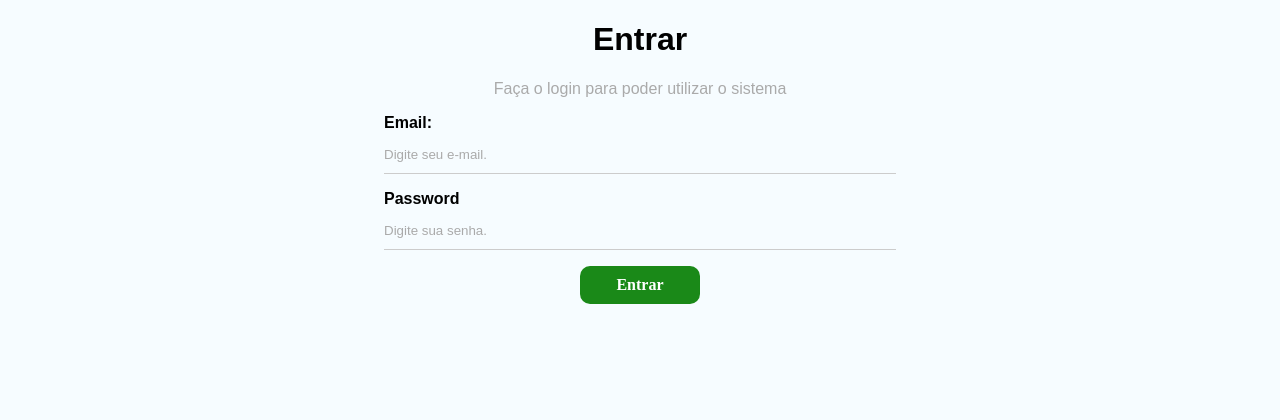
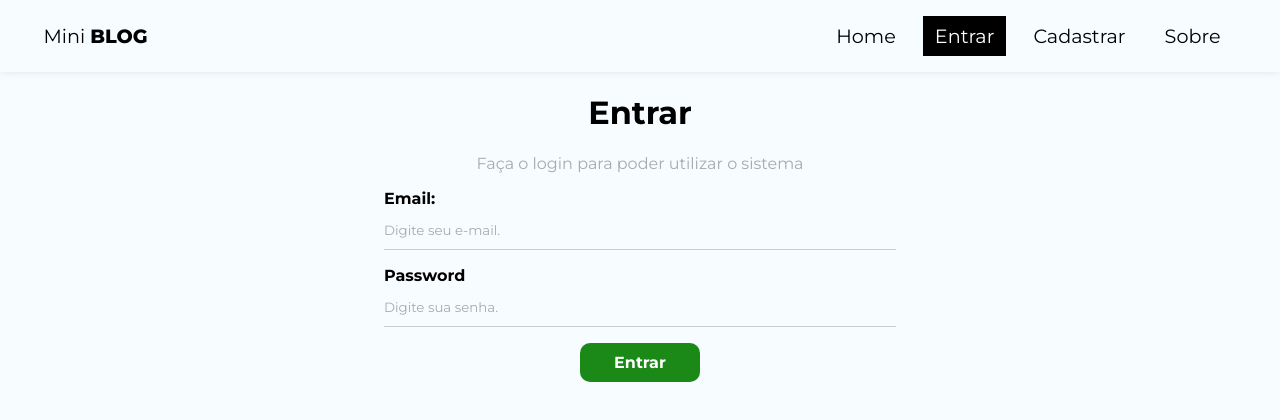
Before and after one commit to Jhonatas-Matheus/mini-blog-with-reactjs-, a React (Create React App) app in the folder miniblog-reactjs-typescript/: page /login in a window 1280 px wide. Shown: the top 420 px of the page. Built offline with nearby package versions, Linux system fonts and the light colour scheme; no server answers.

Commit message:
feat: implementação de navbar concluida

```diff
--- a/miniblog-reactjs-typescript/public/index.html
+++ b/miniblog-reactjs-typescript/public/index.html
@@ -15,6 +15,13 @@
       user's mobile device or desktop. See https://developers.google.com/web/fundamentals/web-app-manifest/
     -->
     <link rel="manifest" href="%PUBLIC_URL%/manifest.json" />
+    <link rel="preconnect" href="https://fonts.googleapis.com" />
+    <link rel="preconnect" href="https://fonts.googleapis.com" />
+    <link rel="preconnect" href="https://fonts.gstatic.com" crossorigin />
+    <link
+      href="https://fonts.googleapis.com/css2?family=Montserrat:ital,wght@0,300;0,400;0,500;0,600;0,700;0,800;1,300;1,400;1,500;1,600;1,700&display=swap"
+      rel="stylesheet"
+    />
     <!--
       Notice the use of %PUBLIC_URL% in the tags above.
       It will be replaced with the URL of the `public` folder during the build.
--- a/miniblog-reactjs-typescript/src/App.tsx
+++ b/miniblog-reactjs-typescript/src/App.tsx
@@ -17,6 +17,7 @@ import Login from "./pages/Login/Login";
 import Register from "./pages/Register/Register";
 import { useContext, useEffect, useState } from "react";
 import { User } from "firebase/auth";
+import Header from "./components/Header/Header";
 function App() {
   const { user, setTrigger, trigger } = useContext(UserContext);
   const [currentUser, setCurrentUser] = useState<User | undefined | null>();
@@ -28,10 +29,12 @@ function App() {
     <div className="App">
       <StyledContainer>
         <BrowserRouter>
+          <Header />
           <Routes>
             <Route path="/login" element={<Login />} />
             <Route path="/register" element={<Register />} />
-            <Route path="/" element={<Dashboard />} />
+            <Route path="/" element={<Navigate to="/dashboard" />} />
+            <Route path="/dashboard" element={<Dashboard />} />
             <Route path="*" element={<Dashboard />} />
           </Routes>
         </BrowserRouter>
--- /dev/null
+++ b/miniblog-reactjs-typescript/src/components/Header/Header.tsx
@@ -0,0 +1,87 @@
+import React from "react";
+import { NavLink } from "react-router-dom";
+import { StyledNavLink, StyleedHeaderContainer } from "./style";
+import { useContext } from "react";
+import { UserContext } from "../../context/UserContext";
+import { signOut } from "firebase/auth";
+import Button from "../Button/Button";
+type Props = {};
+
+const Header = (props: Props) => {
+  const { user, auth } = useContext(UserContext);
+  return (
+    <StyleedHeaderContainer>
+      <nav>
+        <StyledNavLink to="/" end>
+          Mini <span>Blog</span>
+        </StyledNavLink>
+        <ul>
+          <li>
+            <StyledNavLink
+              to="/"
+              end
+              className={({ isActive }) => (isActive ? "true" : "false")}
+            >
+              Home
+            </StyledNavLink>
+          </li>
+          {!user && (
+            <>
+              <li>
+                <StyledNavLink
+                  to="/login"
+                  className={({ isActive }) => (isActive ? "true" : "false")}
+                >
+                  Entrar
+                </StyledNavLink>
+              </li>
+              <li>
+                <StyledNavLink
+                  to="/register"
+                  className={({ isActive }) => (isActive ? "true" : "false")}
+                >
+                  Cadastrar
+                </StyledNavLink>
+              </li>
+            </>
+          )}
+          {user && (
+            <>
+              <li>
+                <StyledNavLink
+                  to="/posts/create"
+                  className={({ isActive }) => (isActive ? "true" : "false")}
+                >
+                  Novo post
+                </StyledNavLink>
+              </li>
+              <li>
+                <StyledNavLink
+                  to="/dashboard"
+                  className={({ isActive }) => (isActive ? "true" : "false")}
+                >
+                  Dashboard
+                </StyledNavLink>
+              </li>
+            </>
+          )}
+          <li>
+            <StyledNavLink
+              to="/about"
+              className={({ isActive }) => (isActive ? "true" : "false")}
+            >
+              Sobre
+            </StyledNavLink>
+          </li>
+          {user && (
+            <li>
+              <button onClick={() => signOut(auth)}>Sair</button>
+            </li>
+          )}
+        </ul>
+      </nav>
+    </StyleedHeaderContainer>
+  );
+};
+
+export default Header;
--- /dev/null
+++ b/miniblog-reactjs-typescript/src/components/Header/style.ts
@@ -0,0 +1,50 @@
+import { NavLink } from "react-router-dom";
+import styled, { css } from "styled-components";
+interface iStyledHeaderContainerProps {
+  className: "true" | "false";
+}
+export const StyleedHeaderContainer = styled.header`
+  nav {
+    display: flex;
+    box-shadow: rgba(0, 0, 0, 0.15) 0px -2px 10px 0px;
+    justify-content: space-between;
+    align-items: center;
+    padding: 0.5em 2em;
+  }
+
+  ul {
+    display: flex;
+    list-style: none;
+    li {
+      margin-right: 1em;
+      button {
+        cursor: pointer;
+        background-color: transparent;
+        border: none;
+        align-self: center;
+        font-size: 1.2em;
+        padding: 0.2em 0.6em;
+        span {
+          font-weight: 900;
+          text-transform: uppercase;
+        }
+        &.active {
+          background-color: #000;
+          color: #fff;
+        }
+      }
+    }
+  }
+`;
+export const StyledNavLink = styled(NavLink)`
+  font-size: 1.2em;
+  padding: 0.4em 0.6em;
+  span {
+    font-weight: 900;
+    text-transform: uppercase;
+  }
+  &.active {
+    background-color: #000;
+    color: #fff;
+  }
+`;
--- a/miniblog-reactjs-typescript/src/pages/Login/Login.tsx
+++ b/miniblog-reactjs-typescript/src/pages/Login/Login.tsx
@@ -20,7 +20,11 @@ const Login = (props: Props) => {
   const [password, setPassword] = useState("");
   const [error, setError] = useState("");
   const { user, loading: pageLoading } = useContext(UserContext);
-  const { login, error: authError, loading } = useAuthentication();
+  const {
+    login,
+    error: authError,
+    loading: loginLoading,
+  } = useAuthentication();
 
   const handleSubmit = async (e: any) => {
     e.preventDefault();
@@ -60,9 +64,16 @@ const Login = (props: Props) => {
           onChange={(e) => setPassword(e.target.value)}
           name="Pssword"
         />
-        <Button mode="main" type="submit">
-          Entrar
-        </Button>
+        {loginLoading && (
+          <Button mode="main" type="submit" disabled>
+            Carregando...
+          </Button>
+        )}
+        {!loginLoading && (
+          <Button mode="main" type="submit">
+            Entrar
+          </Button>
+        )}
       </Form>
     </StyledContainerLogin>
   );
```
Also changed, not shown: miniblog-reactjs-typescript/src/context/UserContext.tsx (+10 -3 lines).
